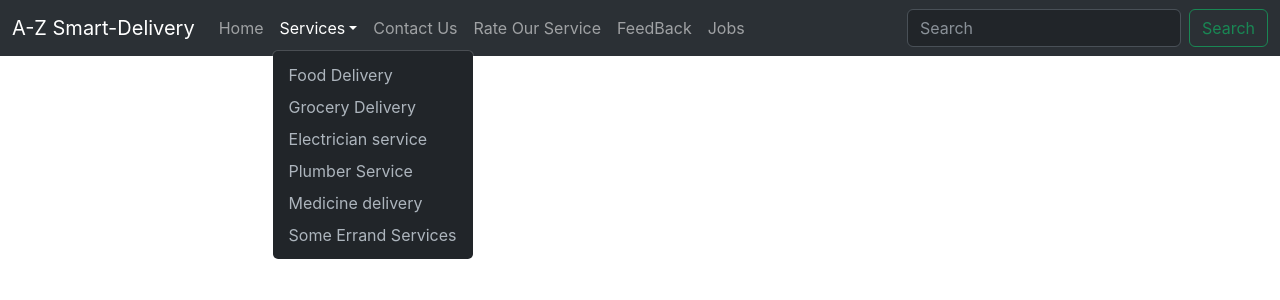
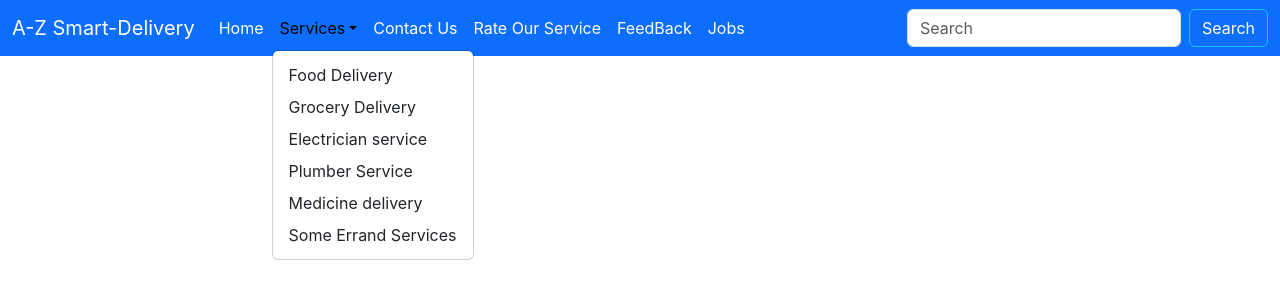
Before and after one commit to priya123-tech/A-Z-smart-delivery-app, a React (Create React App) app: page / in a window 1280 px wide. Both pictures are taken after a click on the button "Services". Shown: the top 300 px of the page. Built offline with nearby package versions, Linux system fonts and the light colour scheme.

Commit message:
some color changes to navbar

```diff
--- /dev/null
+++ b/src/components/Navbar.css
@@ -0,0 +1,3 @@
+.white-text a {
+    color: white;
+  }
--- a/src/components/Navbar.js
+++ b/src/components/Navbar.js
@@ -4,50 +4,53 @@ import Form from 'react-bootstrap/Form';
 import Nav from 'react-bootstrap/Nav';
 import Navbar from 'react-bootstrap/Navbar';
 import NavDropdown from 'react-bootstrap/NavDropdown';
+import "./Navbar.css";
 
 function NavScrollExample() {
   return (
-    <Navbar   data-bs-theme="dark" expand="lg" className="bg-body-tertiary"  >
+    <Navbar  bg="primary"/* data-bs-theme="dark" */expand="lg"/* className="bg-body-tertiary"*/  >
       <Container fluid >
-        <Navbar.Brand className="Brand" href="#">A-Z Smart-Delivery</Navbar.Brand>
-        <Navbar.Toggle aria-controls="navbarScroll" />
-        <Navbar.Collapse id="navbarScroll">
+        <Navbar.Brand className="Brand text-white" href="#" >A-Z Smart-Delivery</Navbar.Brand>
+        <Navbar.Toggle /*aria-controls="navbarScroll"*/ />
+        <Navbar.Collapse /*id="navbarScroll"*/>
           <Nav
             className="me-auto my-2 my-lg-0"
-            style={{ maxHeight: '100px' }}
-            navbarScroll
+           /* style={{ maxHeight: '100px' }}*/
+           /* navbarScroll*/
           >
-            <Nav.Link href="#action1">Home</Nav.Link>
+            <Nav.Link href="#action1" className ="text-white">Home</Nav.Link>
 
-            <NavDropdown title="Services"  id="navbarScrollingDropdown">
-              <NavDropdown.Item href="#action2">Food Delivery</NavDropdown.Item>
-              <NavDropdown.Item href="#action3">
+            <NavDropdown  title="Services" className = "white-text"  id="navbarScrollingDropdown ">
+
+              <NavDropdown.Item href="#action2" className = "text-dark">Food Delivery</NavDropdown.Item>
+              <NavDropdown.Item href="#action3" className = "text-dark" >
                 Grocery Delivery
               </NavDropdown.Item>
 
-              <NavDropdown.Item href="#action4">
+              <NavDropdown.Item href="#action4" className = "text-dark">
                Electrician service
               </NavDropdown.Item>
-              <NavDropdown.Item href="#action4">
+              <NavDropdown.Item href="#action4" className = "text-dark">
                Plumber Service
               </NavDropdown.Item>
-              <NavDropdown.Item href="#action4">
+              <NavDropdown.Item href="#action4" className = "text-dark">
                Medicine delivery
               </NavDropdown.Item>
-              <NavDropdown.Item href="#action4">
+              <NavDropdown.Item href="#action4" className = "text-dark">
                 Some Errand Services
               </NavDropdown.Item>
+
             </NavDropdown>
-            <Nav.Link href="#" >
+            <Nav.Link href="#" className ="text-white" >
              Contact Us
             </Nav.Link>
-            <Nav.Link href="#" >
+            <Nav.Link href="#" className ="text-white">
              Rate Our Service
             </Nav.Link>
-            <Nav.Link href="#" >
+            <Nav.Link href="#" className ="text-white">
              FeedBack
             </Nav.Link>
-            <Nav.Link href="#" >
+            <Nav.Link href="#" className ="text-white" >
              Jobs
             </Nav.Link>
           </Nav>
@@ -58,7 +61,7 @@ function NavScrollExample() {
               className="me-2"
               aria-label="Search"
             />
-            <Button variant="outline-success">Search</Button>
+            <Button variant="outline-info" className ="text-white">Search</Button>
           </Form>
         </Navbar.Collapse>
       </Container>
```
